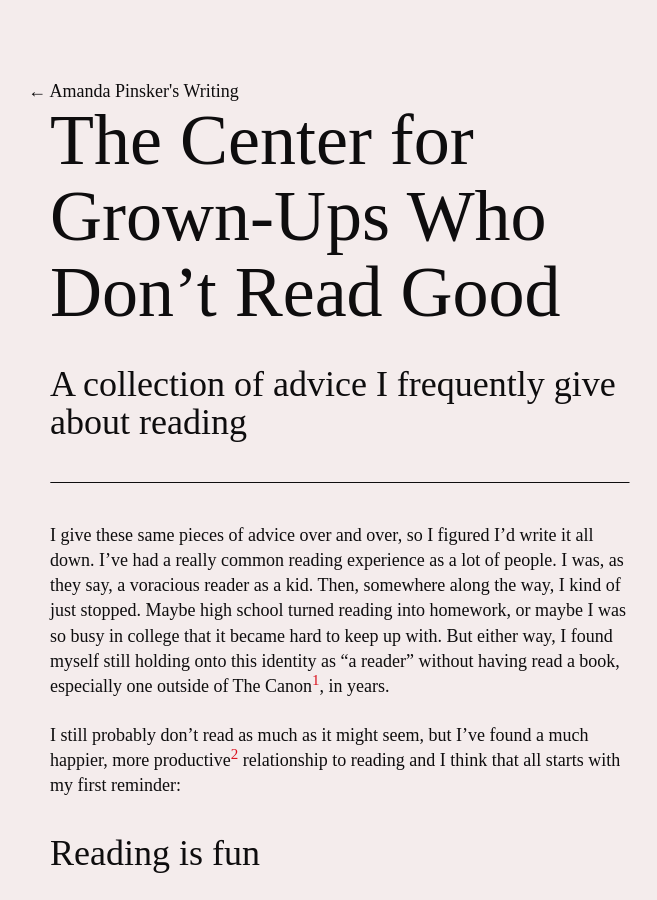
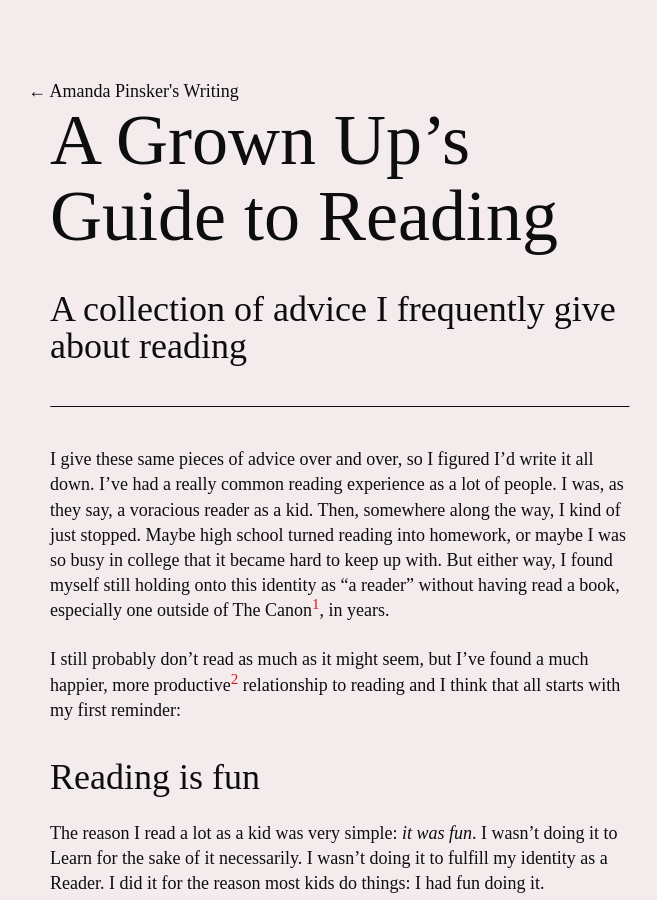
Before and after one commit to ampinsk/ampinsk.github.io, a Jekyll site: the page built from writing/reading-advice.md, in a window 1280 px wide and 900 px high. Shown: the whole window, without its empty margins (300-957 px from the left). Built offline with Jekyll 4.4.1, drawn with Linux system fonts in a browser that asks for light colours; some web fonts are replaced.

Commit message:
fix title cuz twitter hates me

```diff
--- a/_data/writing.yaml
+++ b/_data/writing.yaml
@@ -1,4 +1,4 @@
-- title: The Center for Grown-Ups Who Don’t Read Good
+- title: A Grown Up's Guide to Reading
   description: A collection of advice I frequently give about reading
   url: reading-advice
   date: 4 / 1 / 2022
--- a/writing/reading-advice.md
+++ b/writing/reading-advice.md
@@ -1,10 +1,10 @@
 ---
-title: The Center for Grown-Ups Who Don’t Read Good
+title: A Grown Up's Guide to Reading
 description: A collection of advice I frequently give about reading
 layout: post
 ---
 
-# The Center for Grown-Ups Who Don’t Read Good
+# A Grown Up's Guide to Reading
 ## A collection of advice I frequently give about reading
 
 ---
```
